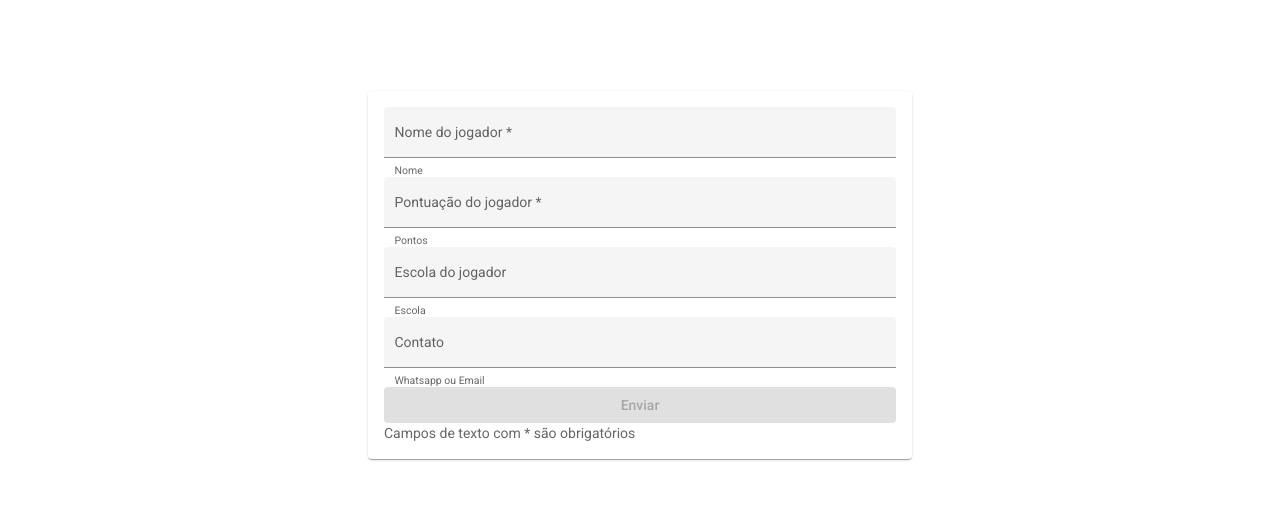
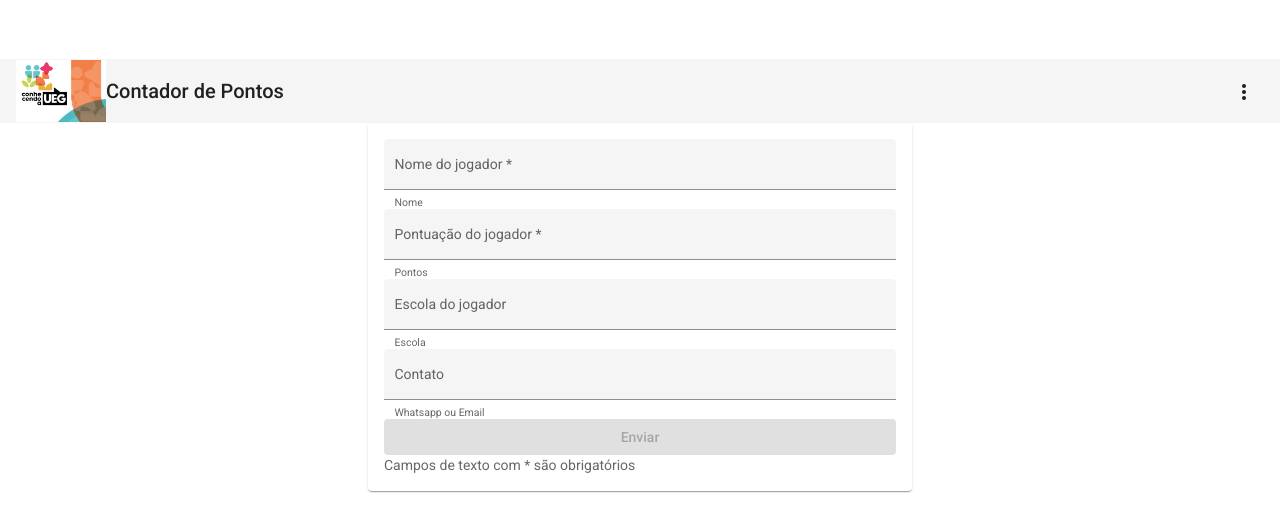
Before and after one commit to GabrielMeloBatista/contador-pontos, an Angular app: page /form in a window 1280 px wide. Shown: the part 125-656 px from the top of the page. Built offline with nearby package versions, Linux system fonts and the light colour scheme.

Commit message:
Foi colocado um toolbar

```diff
--- a/src/app/selecao/selecao.component.html
+++ b/src/app/selecao/selecao.component.html
@@ -1,3 +1,15 @@
-
-<button mat-raised-button color='primary' class='width-max' routerLink="contador">Contador</button>
-<button mat-raised-button color='primary' class='width-max' routerLink="form">Formulario</button>
+<mat-toolbar color="secondary">
+  <img src="assets/logo (Pequeno).jpg" alt="logo" width="90px">
+  <span>Contador de Pontos</span>
+  <span class="example-spacer"></span>
+  <button mat-icon-button [matMenuTriggerFor]="menu" aria-label="Example icon-button with a menu">
+    <mat-icon>more_vert</mat-icon>
+  </button>
+  <mat-menu #menu="matMenu">
+    <button mat-menu-item color='primary' routerLink="contador"><span>Contador</span></button>
+    <button mat-menu-item color='primary' routerLink="form"><span>Formulario</span></button>
+  </mat-menu>
+</mat-toolbar>
+<main>
+  <router-outlet #o="outlet"></router-outlet>
+</main>
--- a/src/app/selecao/selecao.component.scss
+++ b/src/app/selecao/selecao.component.scss
@@ -0,0 +1,3 @@
+.example-spacer {
+  flex: 1 1 auto;
+}
--- a/src/app/selecao/selecao.component.ts
+++ b/src/app/selecao/selecao.component.ts
@@ -1,4 +1,5 @@
 import { Component, OnInit } from '@angular/core';
+import { Router } from '@angular/router';
 
 @Component({
   selector: 'app-selecao',
@@ -7,9 +8,10 @@ import { Component, OnInit } from '@angular/core';
 })
 export class SelecaoComponent implements OnInit {
 
-  constructor() { }
+  constructor(private router: Router) { }
 
   ngOnInit(): void {
+    this.router.navigate(['form']);
   }
 
 }
```
Also changed, not shown: src/app/app-routing.module.ts (+10 -9 lines), src/app/app.module.ts (+17 -11 lines), src/assets/logo (Pequeno).jpg (added), src/assets/logo.jpg (added).
